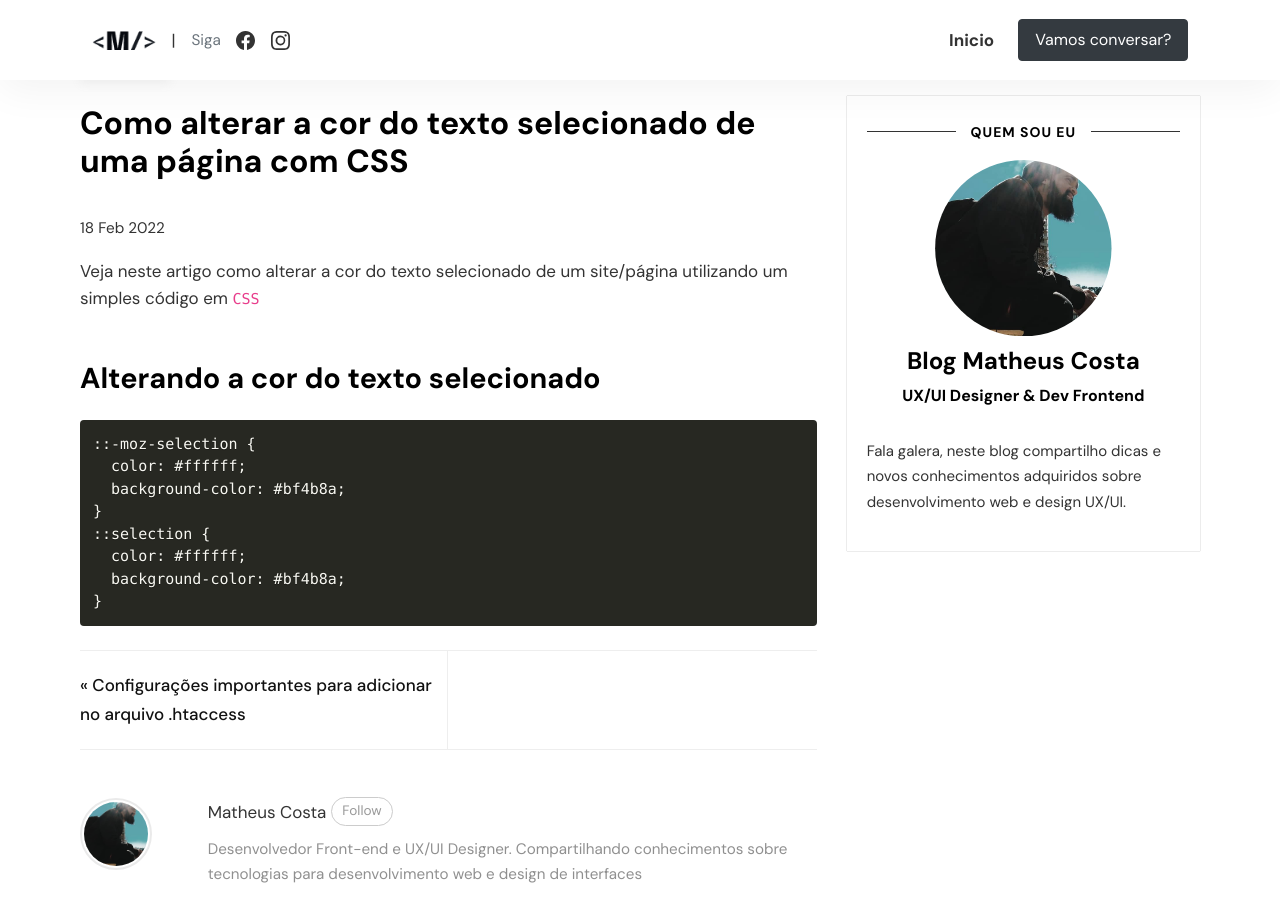
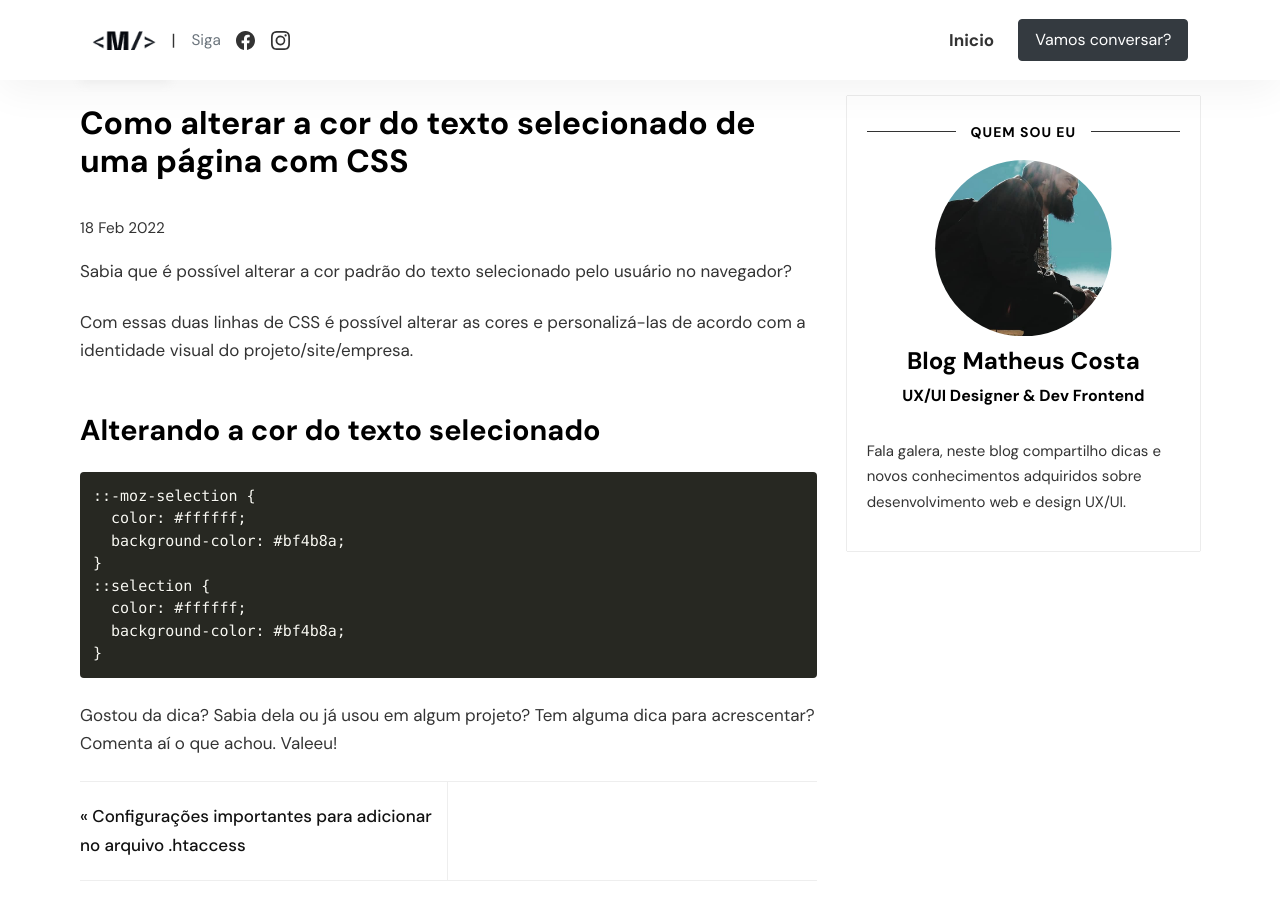
Before and after one commit to matheuscostadesign/blog, a Jekyll site: the page built from _posts/02-Fevereiro-2022/2022-02-18-como-alterar-cor-do-texto-selecionado-de-um-site.md, in a window 1280 px wide and 900 px high, scrolled down 480 px. Built offline with Jekyll 4.4.1, drawn with Linux system fonts in a browser that asks for light colours; comment, search, counter and statistics services are not loaded.

Commit message:
Att post

````diff
--- a/_posts/02-Fevereiro-2022/2022-02-18-como-alterar-cor-do-texto-selecionado-de-um-site.md
+++ b/_posts/02-Fevereiro-2022/2022-02-18-como-alterar-cor-do-texto-selecionado-de-um-site.md
@@ -7,7 +7,9 @@
 comments: true
 ---
 
-Veja neste artigo como alterar a cor do texto selecionado de um site/página utilizando um simples código em `CSS`
+Sabia que é possível alterar a cor padrão do texto selecionado pelo usuário no navegador?
+
+Com essas duas linhas de CSS é possível alterar as cores e personalizá-las de acordo com a identidade visual do projeto/site/empresa.
 
 ## Alterando a cor do texto selecionado
 
@@ -21,3 +23,5 @@
   background-color: #bf4b8a;
 }
 ```
+
+Gostou da dica? Sabia dela ou já usou em algum projeto? Tem alguma dica para acrescentar? Comenta aí o que achou. Valeeu!
````
